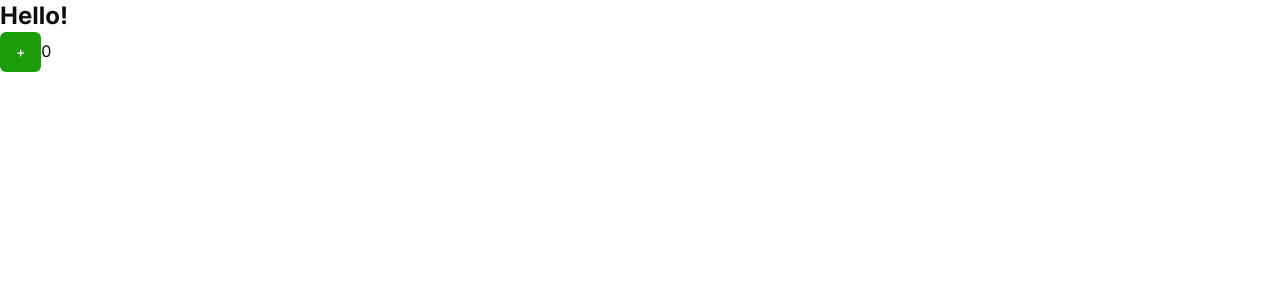
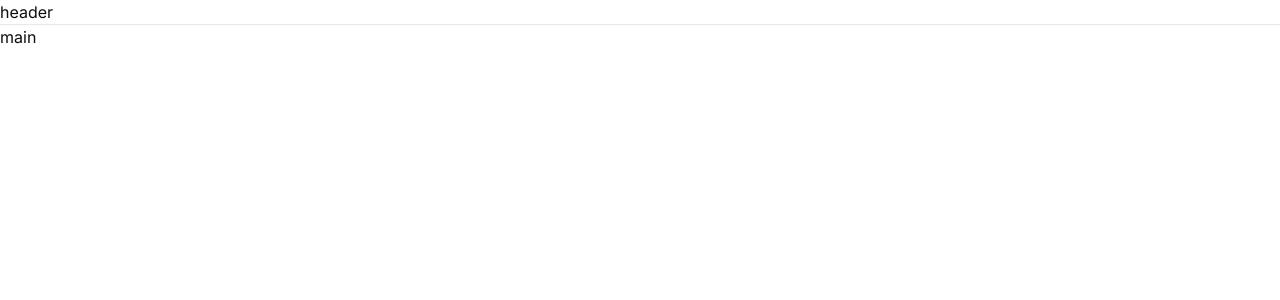
Before and after one commit to amalkurbanbaev/fortune-wheel, a React (Vite) app: page / in a window 1280 px wide. Shown: the top 300 px of the page. Built offline with nearby package versions, Linux system fonts and the light colour scheme.

Commit message:
refactor: clear layouts

```diff
--- a/src/app.tsx
+++ b/src/app.tsx
@@ -1,22 +1,8 @@
-import { useState } from "react";
-
-import { Button } from "./components/ui/button";
-
 export function App() {
-  const [count, setCount] = useState(0);
-
   return (
     <>
-      <h1 className="text-2xl font-bold">Hello!</h1>
-      <Button
-        type="button"
-        onClick={() => {
-          setCount(count + 1);
-        }}
-      >
-        +
-      </Button>
-      {count}
+      <header className="border-b">header</header>
+      <main>main</main>
     </>
   );
 }
```
